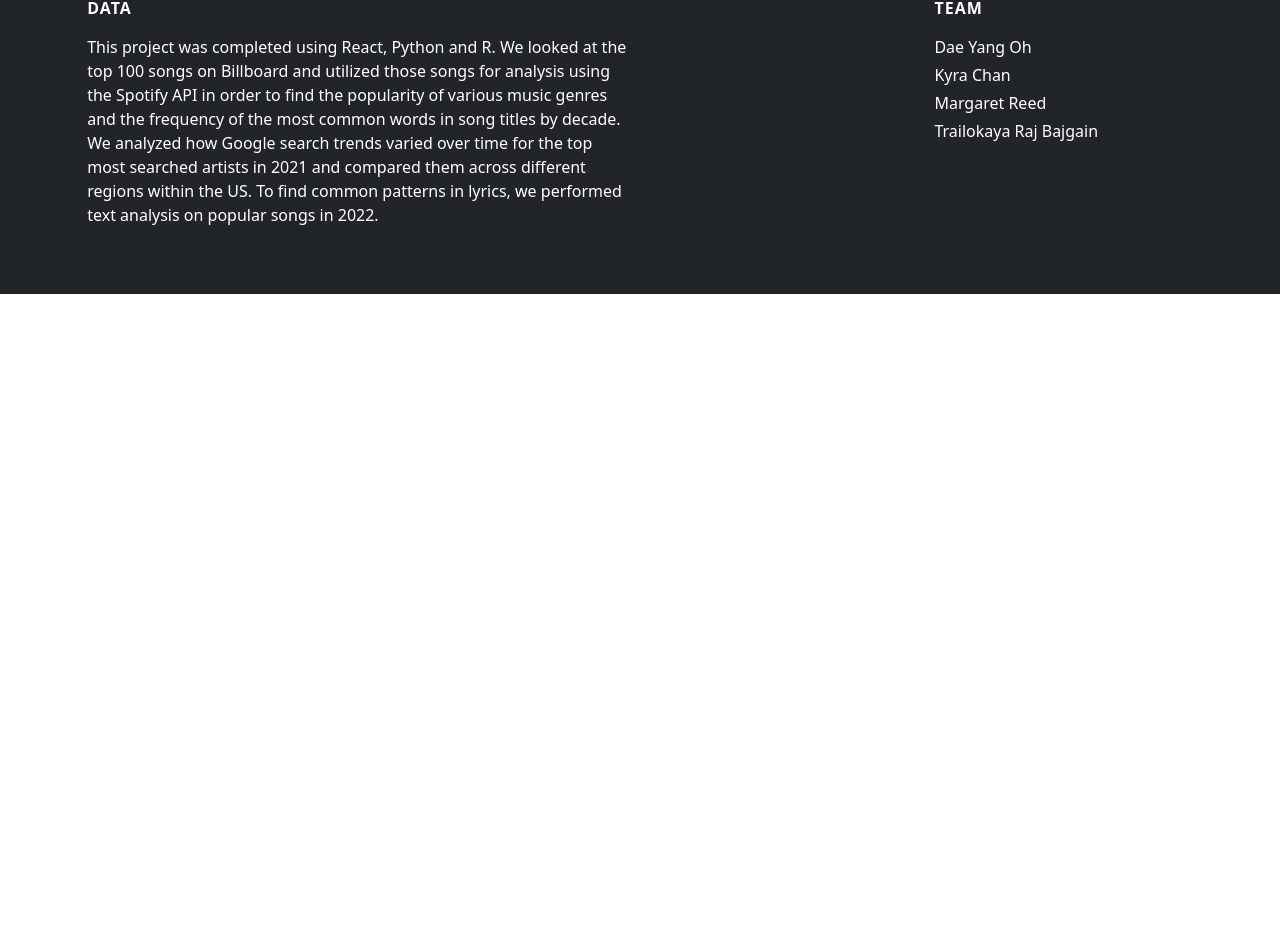
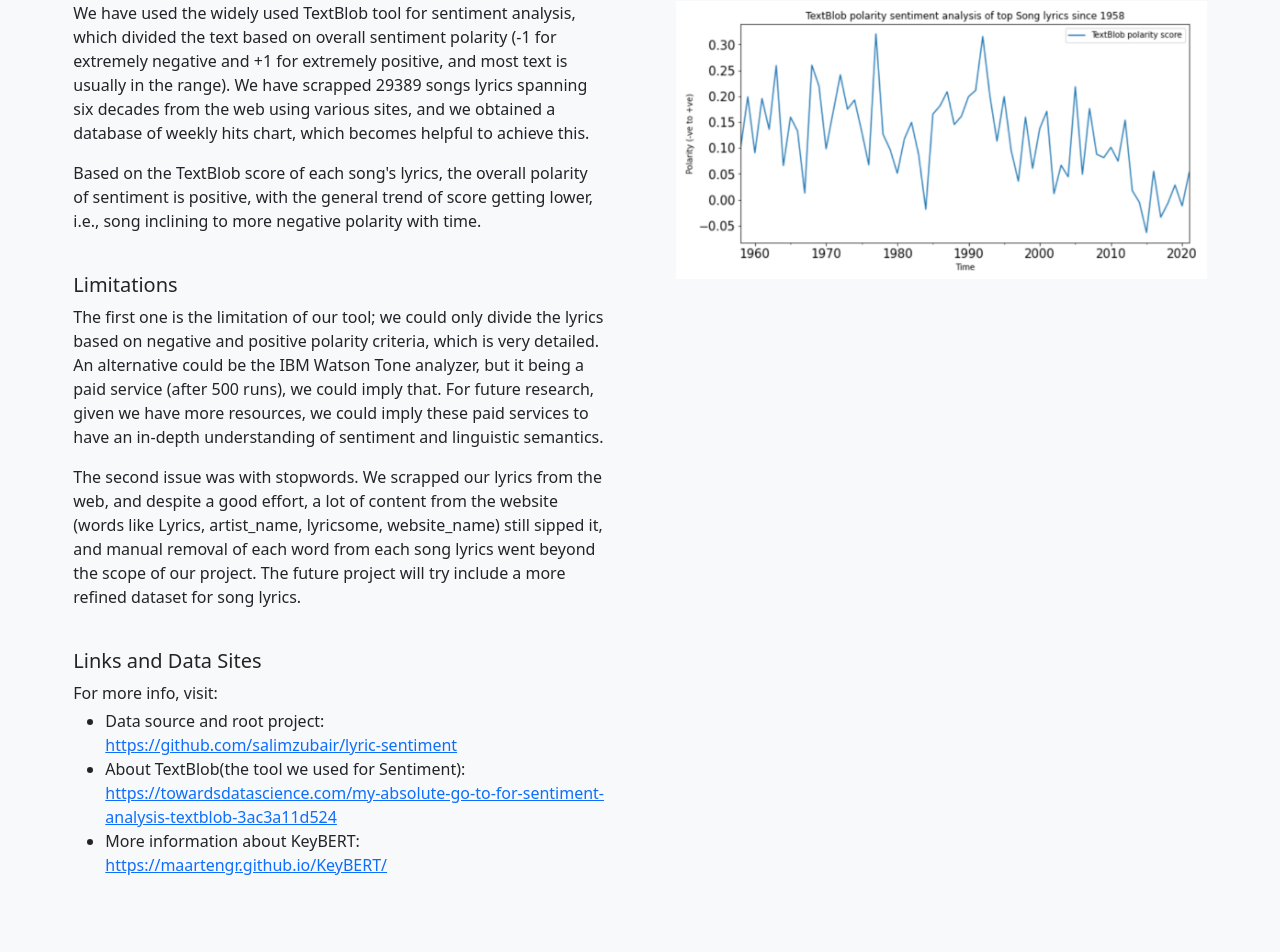
Before and after one commit to mwreed1/intro_dh, a React (Create React App) app in the folder intro-dh-app/: page / in a window 1280 px wide. Shown: the part 3320-4272 px from the top of the page. Before the commit the page ends 3614 px from the top, so only its background shows below. Built offline with nearby package versions, Linux system fonts and the light colour scheme.

Commit message:
add raj's stuff

```diff
--- a/intro-dh-app/src/components/index.js
+++ b/intro-dh-app/src/components/index.js
@@ -90,6 +90,36 @@ class Index extends Component {
                             <p className="text-start">Here we looked at the overall most common words in song lyrics in the Billboard top 100 songs from 1960 - 2015. </p>
                         </div>
                     </div>
+                    <div className="row header-container flex-wrap pt-0 mt-0">
+                        <h4 className="mb-4">Sentiment Analysis</h4>
+                        <div className="col me-4">
+                            <p>
+                            We have used the widely used TextBlob tool for sentiment analysis, which divided the text based on overall sentiment polarity (-1 for extremely negative and +1 for extremely positive, and most text is usually in the range). We have scrapped 29389 songs lyrics spanning six decades from the web using various sites, and we obtained a database of weekly hits chart, which becomes helpful to achieve this.
+                            </p>
+                            <p className="mb-4">
+                            Based on the TextBlob score of each song's lyrics, the overall polarity of sentiment is positive, with the general trend of score getting lower, i.e., song inclining to more negative polarity with time.
+                            </p>
+                            <h5 className="subtitle">Limitations</h5>
+                            <p>
+                            The first one is the limitation of our tool; we could only divide the lyrics based on negative and positive polarity criteria, which is very detailed. An alternative could be the IBM Watson Tone analyzer, but it being a paid service (after 500 runs), we could imply that. For future research, given we have more resources, we could imply these paid services to have an in-depth understanding of sentiment and linguistic semantics.
+                            </p>
+                            <p className="mb-4">
+                            The second issue was with stopwords. We scrapped our lyrics from the web, and despite a good effort, a lot of content from the website (words like Lyrics, artist_name, lyricsome, website_name) still sipped it, and manual removal of each word from each song lyrics went beyond the scope of our project. The future project will try include a more refined dataset for song lyrics.
+                            </p>
+                            <h5 className="subtitle">Links and Data Sites</h5>
+                            <p className="mb-1">
+                            For more info, visit:
+                            </p>
+                            <ul className="mt-0 mb-4">
+                                <li>Data source and root project: <a target="_blank" href="https://github.com/salimzubair/lyric-sentiment">https://github.com/salimzubair/lyric-sentiment</a></li>
+                                <li>About TextBlob(the tool we used for Sentiment): <a target="_blank" href="https://towardsdatascience.com/my-absolute-go-to-for-sentiment-analysis-textblob-3ac3a11d524">https://towardsdatascience.com/my-absolute-go-to-for-sentiment-analysis-textblob-3ac3a11d524</a></li>
+                                <li>More information about KeyBERT: <a target="_blank" href="https://maartengr.github.io/KeyBERT/">https://maartengr.github.io/KeyBERT/</a></li>
+                            </ul>
+                        </div>
+                        <div className="col ms-4">
+                            <img className="mb-4" src={require("../images/polarity.png")} width="100%"></img>
+                        </div>
+                    </div>
                 </div>
                 <div className="bg-dark white">
                     <div className="row main-container mx-4 align-content-between">
--- a/intro-dh-app/src/style.css
+++ b/intro-dh-app/src/style.css
@@ -19,6 +19,16 @@
     padding-right: 4%;
 }
 
+h5.subtitle {
+    margin-top: 20px;
+    padding-top: 16px;
+}
+
 h6 {
     letter-spacing: 1px;
 }
+
+ul {
+    margin-bottom: 80px;
+    padding-bottom: 80px;
+}
```
Also changed, not shown: intro-dh-app/src/images/polarity.png (added).
